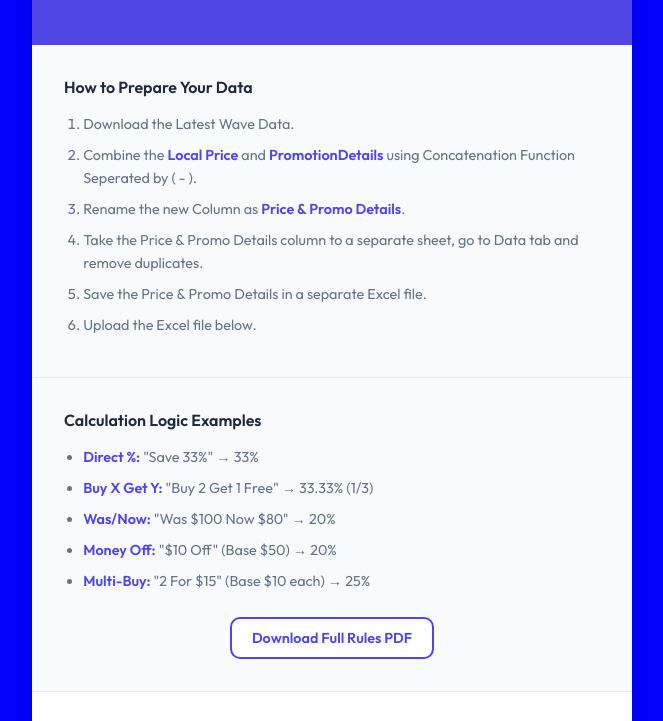
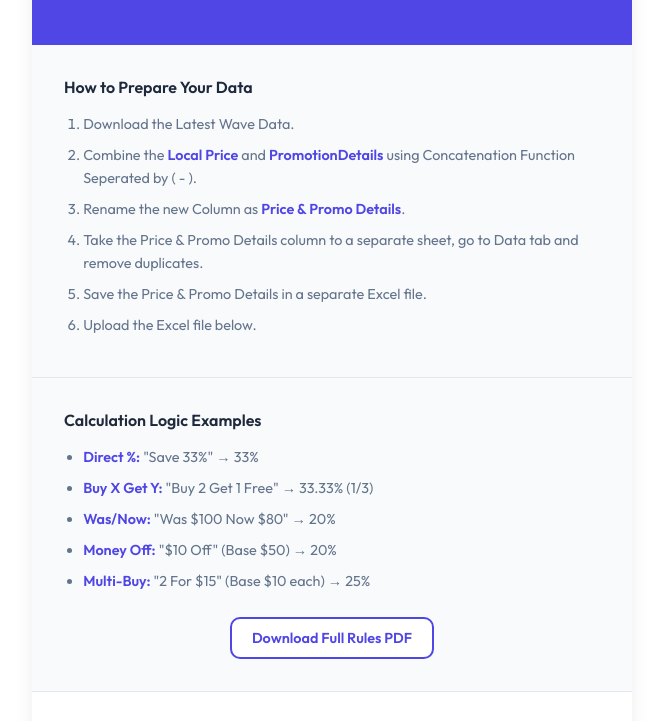
Before and after one commit to ShaonINT/ShelfTrak_PromoDepth_Calculator, a plain HTML site: page index.html in a window 1280 px wide. Shown: the part 190-911 px from the top of the page, without its empty margins (308-971 px from the left). Drawn offline with Linux system fonts and the light colour scheme.

Commit message:
Update background to white

```diff
--- a/static/style.css
+++ b/static/style.css
@@ -5,7 +5,7 @@
     /* Pink from logo */
     --accent-yellow: #eab308;
     /* Yellow from logo */
-    --bg-color: #0202f9;
+    --bg-color: #ffffff;
     --card-bg: #ffffff;
     --text-color: #1e293b;
     --text-light: #64748b;
```
